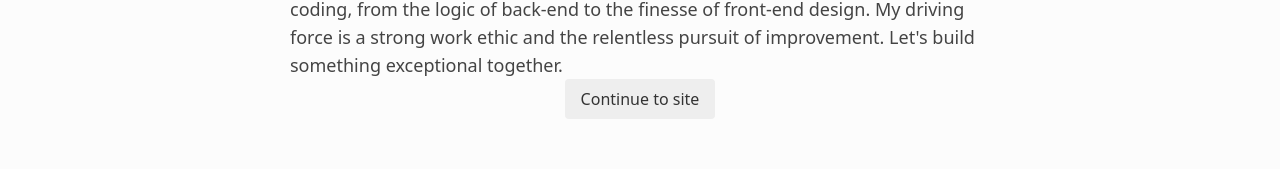
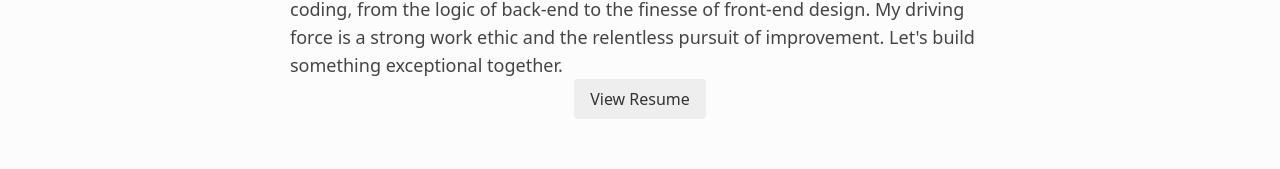
Before and after one commit to csiv23/portfolio, a Next.js app in the folder frontend/: page / in a window 1280 px wide. Shown: the part 480-649 px from the top of the page. Built offline with nearby package versions, Linux system fonts and the light colour scheme.

Commit message:
Added View Resume button

```diff
--- a/frontend/components/LandingPage.tsx
+++ b/frontend/components/LandingPage.tsx
@@ -11,10 +11,8 @@ const LandingPage: FC<LandingPageProps> = ({ aboutRef }) => {
   const darkTheme = useContext(ThemeContext);
   const { textClass, nameClass } = useThemeStyles();
 
-  const handleContinue = () => {
-    if (aboutRef.current) {
-      aboutRef.current.scrollIntoView({ behavior: "smooth" });
-    }
+  const handleViewResume = () => {
+    window.location.href = '/resume.pdf'; // Redirect to the resume PDF
   };
 
   return (
@@ -63,14 +61,16 @@ const LandingPage: FC<LandingPageProps> = ({ aboutRef }) => {
             exceptional together.
           </p>
         </div>
-        <button
-          onClick={handleContinue}
-          className={`${styles.customButton} ${
-            darkTheme ? styles.customButtonDark : styles.customButtonLight
-          }`}
-        >
-          Continue to site <span className="arrow right"></span>
-        </button>
+        <a
+        href="/resume.pdf" // Link to your resume PDF
+        target="_blank" // Opens in a new tab
+        rel="noopener noreferrer"
+        className={`${styles.customButton} ${
+          darkTheme ? styles.customButtonDark : styles.customButtonLight
+        }`}
+      >
+        View Resume <span className="arrow right"></span>
+      </a>
       </div>
 
       <div className="absolute bottom-4 right-4 space-x-4">
```
